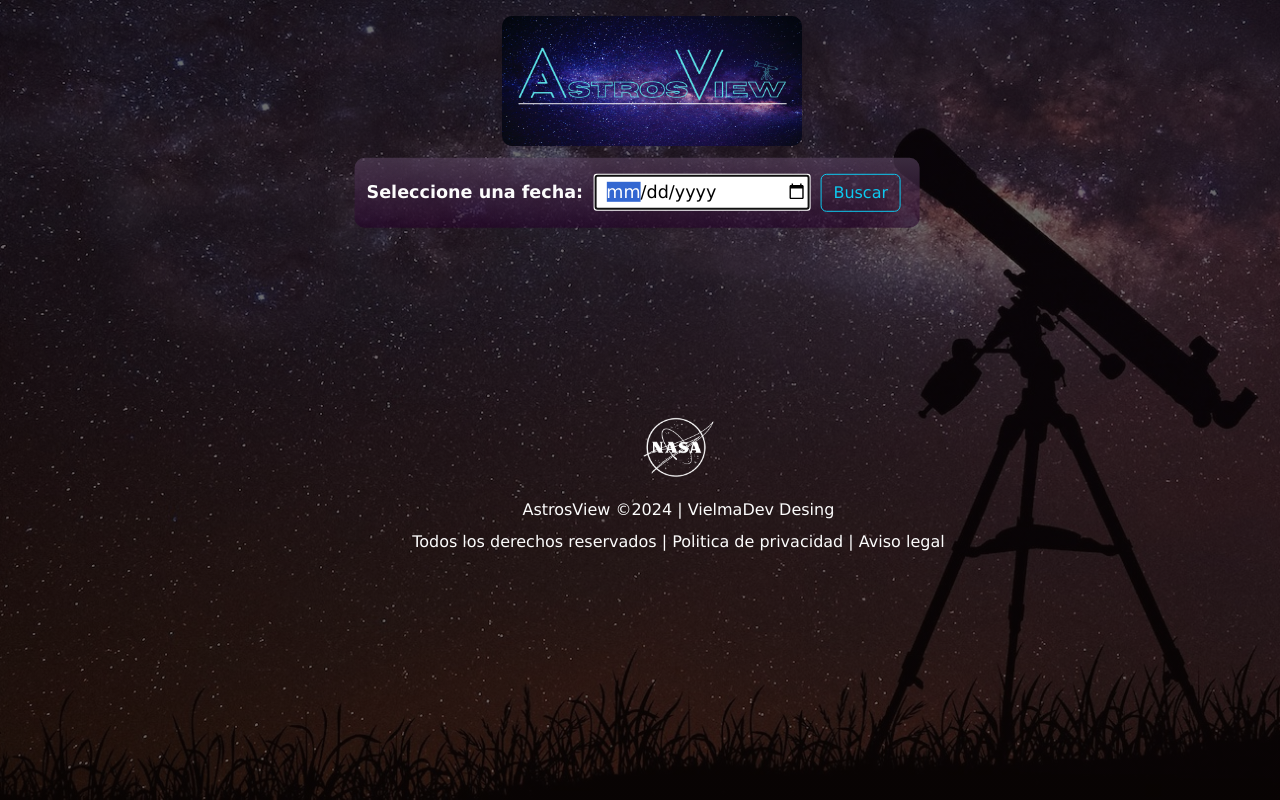
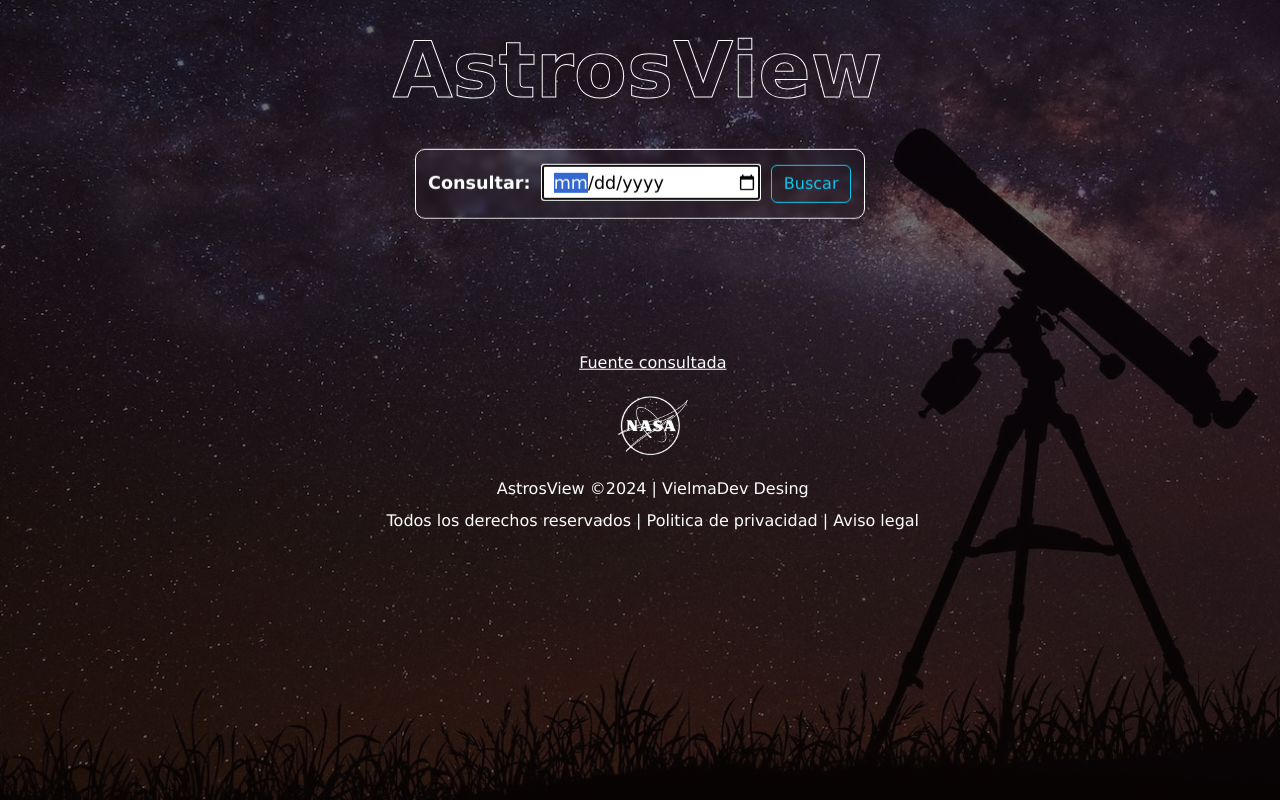
Before and after one commit to VielmaDev/AstroViews, a Django app: template browser/templates/browser/base.html in a window 1280 px wide. Run offline with Django 4.2, Linux system fonts and the light colour scheme; the template is opened without the code that fills it, so the values that code supplies are empty; some libraries are stand-ins or nearby versions.

Commit message:
template update

```diff
--- a/browser/static/css/app.css
+++ b/browser/static/css/app.css
@@ -7,16 +7,26 @@
 }
 
 #logo{
-    width: 300px;
-    height: 130px;
-    border-radius: 10px;
+    font-family: Verdana, Geneva, Tahoma, sans-serif;
+    font-weight: bold;
+    font-size: 2.2em;
+    -webkit-text-fill-color: transparent;
+    -webkit-text-stroke-width: 1px;
+    -webkit-text-stroke-color: rgb(252, 252, 252);
     text-align: center;
+    padding-top: 4px;
+    padding-bottom: 6px;
+}
+
+a{
+    text-decoration: none;
 }
 
 #browser{
-    background: linear-gradient(rgba(92, 70, 99, 0.6), rgba(37, 1, 41, 0.6));
+    border: 1px solid #fff;
     border-radius: 10px;
-    width: 565px;
+    backdrop-filter: blur(3px);
+    width: 450px;
     height: 70px;
 
     font-family: Verdana, Geneva, Tahoma, sans-serif;
@@ -26,17 +36,18 @@
     align-content: center;
 
     position: relative;
-    left: -2%;
+    left: 0%;
     top: 8%;
-    transform: translate(4%, -6%);
+    transform: translate(0%, -6%);
 }
+
 
 .label{
     margin-right: 5px;
 }
 
 .date{
-    width: 215px;
+    width: 218px;
     height: 35px;
     padding-left: 10px;
 }
@@ -53,14 +64,27 @@
     text-align: center;
     font-weight: bold;
     color:rgb(252, 252, 252);
-    padding-top: 30px;
+    padding-top: 18px;
     padding-bottom: 4px;
     position: relative;
     left: 46%;
-    top: 24%;
-    transform: translate(-45%, 18%);
+    top: 20%;
+    transform: translate(-45%, 14%);
 
 }
+
+.clearfix h6{
+    text-align: center;
+    font-weight: bold;
+    color:rgb(252, 252, 252);
+    padding-top: 14px;
+    padding-bottom: 2px;
+    position: relative;
+    left: 46%;
+    top: 16%;
+    transform: translate(-45%, 10%);
+}
+
 
 .clearfix img{
     width: 430px;
@@ -76,7 +100,7 @@
     text-align: justify;
     padding-left: 10px;
     position: relative;
-    left: 47%;
+    left: 48%;
     top: 15%;
     transform: translate(-45%, 9%);
 }
@@ -97,9 +121,9 @@
     text-align: center;
     padding-bottom: 12px;
     position: relative;
-    top: 17%;
+    top: 11%;
     left: 0%;
-    transform: translate(3%, 18%);
+    transform: translate(1%, 12%);
 }
 
 #logonasa{
--- a/browser/templates/browser/base.html
+++ b/browser/templates/browser/base.html
@@ -22,9 +22,7 @@
 
 <body>
     <div class="container-fluid my-3" id="logo">
-        <figure>
-            <a href="{% url 'today' %}"><img src="{% static 'img/logo.jpg' %}" id="logo" alt="AstroViews"></a>
-        </figure>
+        <h1 class="label" id="logo"><a href="{% url 'today' %}">AstrosView</a></h1>
     </div>
 
     <nav>
@@ -32,7 +30,7 @@
             <form action="browser_set" method="get" autocomplete="off">
                 {% csrf_token %}
                 <div class="container-fluid my-3" id="browser">
-                    <label class="label">Seleccione una fecha:</label>
+                    <label class="label">Consultar:</label>
                     <input class="date" type="date" name="date" autofocus required>
                     <button type="submit" class="btn btn-outline-info">Buscar</button>
                 </div>
@@ -53,6 +51,9 @@
 <!-- Footer -->
    <footer>
         <div class="container my-3">
+            <p style="text-decoration: underline;">Fuente consultada</p>
+        </div>
+        <div class="container my-3">
             <img src="{% static 'img/nasalogo.png' %}" id="logonasa" alt="Nasa">
         </div>
 
--- a/browser/templates/browser/index.html
+++ b/browser/templates/browser/index.html
@@ -11,12 +11,13 @@
   <section>
     <div class="clearfix my-1" id="cards">
       <h4 class="col-md-12">{{query.title}}</h4>
+      <h6>{{query.date}}</h6>
       <img src="{{query.url}}"  class="col-md-10 float-md-start mb-1 ms-md-3" alt="{{query.title}}">
       <p class="col-md-6">
         {{query.explanation}}
       </p>
       <p class="col-md-5" id="copyright">
-            Autor(es):&nbsp;{{query.copyright}}&nbsp;/&nbsp;{{query.date}}
+        Autor(s):&nbsp;{{query.copyright}}
       </p>
     </div>
   </section>
```
Also changed, not shown: Página principal del sitio web astroview.jpg. Lines whose indentation alone changed are shown as unchanged.
